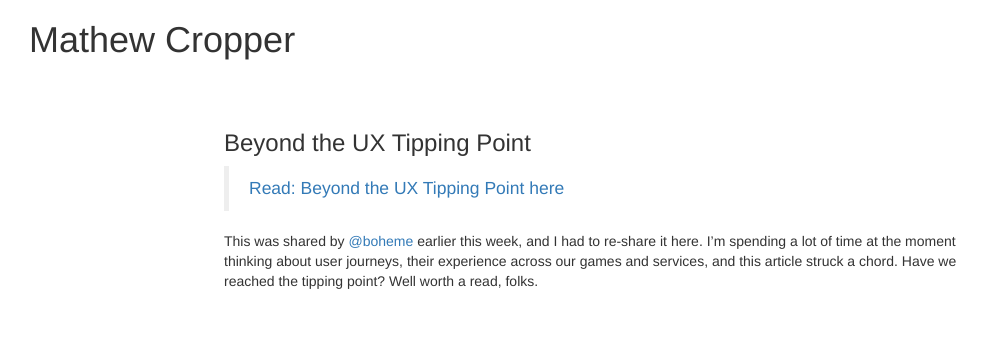
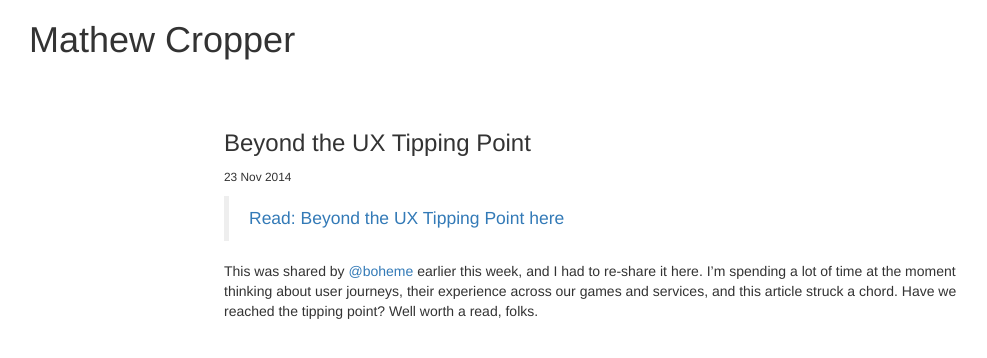
Before and after one commit to mathewcropper/mathewcropper.github.io, a Jekyll site: the page built from _posts/2014-11-23-beyond-the-ux-tipping-point.md, in a window 1280 px wide. Shown: the top 358 px of the page, without its empty margins (41-1028 px from the left). Built offline with Jekyll 4.4.1, drawn with Linux system fonts in a browser that asks for light colours; nearby versions of some CDN libraries; library files that are not in the unit come from our copies.

Commit message:
Change from post.date to page.date

```diff
--- a/_layouts/post.html
+++ b/_layouts/post.html
@@ -4,11 +4,10 @@ layout: default
 
 <div class="container-fluid">
   <div class="container">
-	<!-- This loops through the paginated posts -->
 		<div class="row">
 		  <div class="col-md-8 col-md-offset-2 mc-margin-bottom-50">
 			  <h3>{{ page.title }}</h3>
-			  <p><small>{{ post.date | date_to_string }}</small></p>
+			  <p><small>{{ page.date | date_to_string }}</small></p>
 			  <p>
 				  {{ content }}
 			  </p>
```
